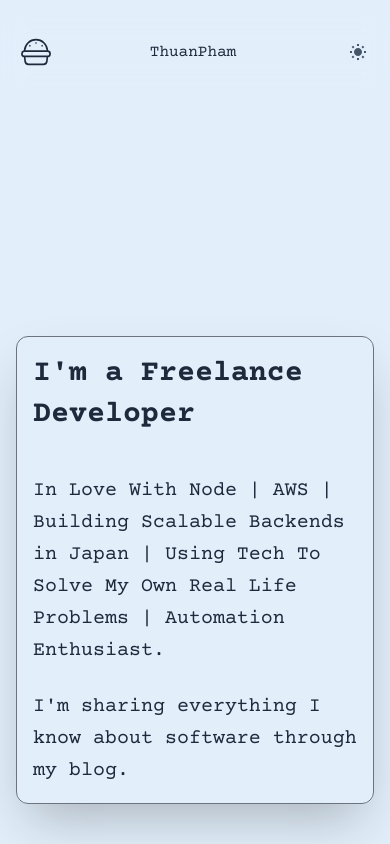
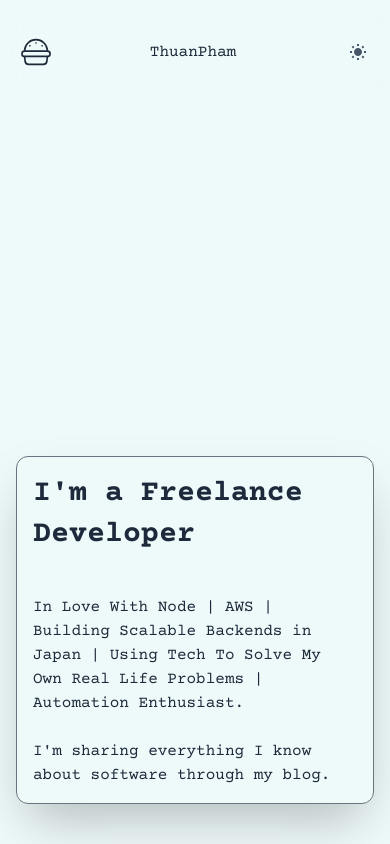
Before and after one commit to phamvant/portfolio, a Next.js app: page / in a window 390 px wide. Shown: the top 844 px of the page. Built offline with nearby package versions, Linux system fonts and the light colour scheme; no server answers.

Commit message:
update responsive

```diff
--- a/app/components/highlight.tsx
+++ b/app/components/highlight.tsx
@@ -29,9 +29,11 @@ export default function Highlight() {
   }, []);
 
   return (
-    <div className="highlight flex flex-col justify-end md:justify-center md:px-[5%] xl:px-[20%] h-full bg-blue-100/60 md:pb-32">
-      <div className="flex flex-col flex-wrap justify-end md:justify-center md:items-center gap-10 md:gap-24 pb-10 md:pb-0">
-        <div className="flex flex-wrap w-full mt-20 gap-20 md:gap-0" id="top">
+    <div className="h-screen flex flex-col">
+      <NavBar />
+    <div className="highlight flex flex-col justify-end md:justify-center md:px-[5%] xl:px-[20%] flex-1">
+      <div className="flex flex-col flex-wrap justify-end md:justify-evenly md:items-center gap-10 pb-10 md:pb-0 h-full">
+        <div className="flex flex-wrap w-full mt-10 gap-20 md:gap-0" id="top">
           <div className="md:flex-1 hover:shadow-sm shadow-2xl transition-all duration-300 border-[1px] border-gray-500 rounded-xl mx-4 md:mx-0">
             <div className="p-4 xl:p-10 row-span-2 pointer-events-none">
               <p className="max-w-[700px] mb-10 text-3xl font-extrabold leading-snug  hl-title md:leading-normal pointer-events-none animate-fadeup">
@@ -39,12 +41,12 @@ export default function Highlight() {
               </p>
 
               <div className="flex flex-col gap-6">
-                <p className="text-xl font-extralight leading-8 max-w-fit hl-content pointer-events-none animate-fadeup">
+                <p className="font-extralight max-w-fit hl-content pointer-events-none animate-fadeup">
                   In Love With Node | AWS | Building Scalable Backends in Japan
                   | Using Tech To Solve My Own Real Life Problems | Automation
                   Enthusiast.
                 </p>
-                <p className="text-xl font-extralight leading-8 max-w-fit hl-content pointer-events-none animate-fadeup">
+                <p className="font-extralight max-w-fit hl-content pointer-events-none animate-fadeup">
                   I'm sharing everything I know about software through my blog.
                 </p>
               </div>
@@ -59,5 +61,6 @@ export default function Highlight() {
         </div>
       </div>
     </div>
+    </div>
   );
 }
--- a/app/components/navbar/nav-bar.tsx
+++ b/app/components/navbar/nav-bar.tsx
@@ -29,7 +29,7 @@ export default function NavBar() {
   }, []);
 
   return (
-    <div className="bg-blue-100/60 md:px-[5%] xl:px-[20%] justify-center z-10 flex flex-row  flex-wrap md:flex-row items-center w-screen pt-4 md:pt-32">
+    <div className=" md:px-[5%] xl:px-[20%] justify-center z-10 flex flex-row  flex-wrap md:flex-row items-center w-screen pt-4 md:pt-20">
       <div
         className="md:justify-between md:flex w-full px-4 py-4 md:py-0 rounded-xl backdrop-blur-md"
         style={{ WebkitBackdropFilter: "5px" }}
--- a/app/components/project/project-2.tsx
+++ b/app/components/project/project-2.tsx
@@ -4,21 +4,21 @@ export default function Project2() {
   return (
     <div className="border-t-2">
       <div className="project-1 py-24 md:pt-44 w-full flex flex-wrap-reverse gap-52 lg:gap-10 *:min-w-[300px] *:flex-1 md:px-[5%] xl:px-[20%] bg-blue-100/60">
-        <div className="relative group *:lg:hover:scale-[60%] *:absolute *:left-10 *:rounded-2xl *:shadow-2xl *:transition-all *:duration-300 pb-64">
+        <div className="relative group *:lg:scale-[60%]  *:absolute *:left-10 *:rounded-2xl *:shadow-2xl *:transition-all *:duration-300 pb-64">
           <p className="-translate-y-40 translate-x-32 group-hover:scale-0 transition-all animate-pulse duration-75 font-bold border-2 border-black p-2 hidden lg:block">
             Hover
           </p>
           <img
             src="/project/lychie/3.jpg"
-            className="w-3/4 lg:w-full lg:group-hover:-translate-y-56 lg:group-hover:-translate-x-80"
+            className="w-3/4 lg:w-full lg:group-hover:-translate-y-64 lg:group-hover:-translate-x-80"
           />
           <img
             src="/project/lychie/2.jpg"
-            className="w-3/4 lg:w-full object-cover translate-x-5 lg:-translate-x-10 -translate-y-10 lg:group-hover:-translate-y-60 lg:group-hover:translate-x-44"
+            className="w-3/4 lg:w-full object-cover translate-x-5 lg:-translate-x-10 -translate-y-10 lg:group-hover:-translate-y-64 lg:group-hover:translate-x-40"
           />
           <img
             src="/project/lychie/1.jpg"
-            className="w-3/4 lg:w-full object-cover translate-x-10 lg:-translate-x-20 -translate-y-20 lg:group-hover:-translate-y-64"
+            className="w-3/4 lg:w-full object-cover translate-x-10 lg:-translate-x-20 -translate-y-20 lg:group-hover:-translate-y-72"
           />
         </div>
         <div className="flex flex-col items-end gap-10 px-4 md:px-0">
--- a/app/components/project/project-3.tsx
+++ b/app/components/project/project-3.tsx
@@ -3,7 +3,7 @@ import { LuArrowUpRight } from "react-icons/lu";
 export default function Project3() {
   return (
     <div>
-      <div className="project-1 py-32 md:py-52 w-full flex flex-wrap gap-40 lg:gap-10 *:min-w-[300px] *:flex-1 md:px-[5%] xl:px-[20%] bg-white">
+      <div className="project-3 py-20 w-full flex flex-wrap gap-40 lg:gap-10 *:min-w-[300px] *:flex-1 md:px-[5%] xl:px-[20%] bg-white">
         <div className="flex flex-col gap-10 px-4 md:px-0">
           <p className="text-3xl text-blue-400">2024</p>
           <p className="text-4xl">Dreamhacker</p>
@@ -19,21 +19,21 @@ export default function Project3() {
           </div>
         </div>
 
-        <div className="relative group *:lg:hover:scale-[75%] *:absolute *:left-10 *:rounded-2xl *:shadow-2xl *:transition-all *:duration-300 pb-64">
-          <p className="-translate-y-40 translate-x-80 group-hover:scale-0 transition-all animate-pulse duration-75 font-bold border-2 border-black p-2 hidden lg:block">
+        <div className="relative group *:lg:scale-[60%]  *:absolute *:left-10 *:rounded-2xl *:shadow-2xl *:transition-all *:duration-300 pb-64">
+          {/* <p className="-translate-y-40 translate-x-80 group-hover:scale-0 transition-all animate-pulse duration-75 font-bold border-2 border-black p-2 hidden lg:block">
             Hover
-          </p>
+          </p> */}
           <img
             src="/project/dreamhacker/3.jpg"
-            className="w-3/4 lg:w-full lg:group-hover:-translate-y-52 lg:group-hover:-translate-x-44"
+            className="w-3/4 lg:w-full lg:group-hover:-translate-y-[25%] lg:group-hover:-translate-x-[40%]"
           />
           <img
             src="/project/dreamhacker/2.jpg"
-            className="w-3/4 lg:w-full object-cover translate-x-5 lg:translate-x-10 -translate-y-10 lg:group-hover:-translate-y-52 lg:group-hover:translate-x-80"
+            className="w-3/4 lg:w-full object-cover translate-x-5 lg:translate-x-10 -translate-y-10 lg:group-hover:-translate-y-[25%] lg:group-hover:translate-x-[60%]"
           />
           <img
             src="/project/dreamhacker/1.jpg"
-            className="w-3/4 lg:w-full object-cover translate-x-10 lg:translate-x-20 -translate-y-20 lg:group-hover:-translate-y-56"
+            className="w-3/4 lg:w-full object-cover translate-x-10 lg:translate-x-20 -translate-y-20 lg:group-hover:-translate-y-[30%]"
           />
         </div>
       </div>
--- a/app/components/project/project.tsx
+++ b/app/components/project/project.tsx
@@ -43,14 +43,14 @@ export default function Project() {
             <LuArrowUpRight />
           </div>
         </div>
-        <div className="relative group *:absolute *:left-10 *:rounded-2xl *:shadow-2xl *:transition-all *:duration-300 pb-64">
+        <div className="relative group  *:absolute *:left-10 *:rounded-2xl *:shadow-2xl *:transition-all *:duration-300 pb-64">
           <img
             src="/project/js/computehub.png"
-            className="w-3/4 lg:w-full lg:group-hover:scale-110 translate-x-10 lg:group-hover:-translate-x-40"
+            className="w-3/4 lg:w-full lg:group-hover:scale-110 translate-x-10 lg:group-hover:-translate-x-[10%]"
           />
           <img
             src="/project/js/computehub.png"
-            className="w-3/4 lg:w-full object-cover lg:group-hover:scale-50 -translate-y-10 lg:group-hover:translate-x-80 lg:group-hover:translate-y-4"
+            className="w-3/4 lg:w-full object-cover lg:group-hover:scale-50  lg:group-hover:translate-x-[75%] lg:group-hover:translate-y-4"
           />
         </div>
       </div>
--- a/app/components/website.tsx
+++ b/app/components/website.tsx
@@ -90,7 +90,7 @@ export default function Website() {
 
   return (
     <>
-      <div className="flex lg:flex-1 flex-row justify-around gap-8 md:gap-10 h-full transition-all items-end">
+      <div className="flex lg:flex-1 flex-row justify-around gap-8 md:gap-10 h-full transition-all items-end pb-10">
         <div className="size-16 flex flex-col justify-end animate-fadeup cursor-pointer">
           <a href="https://github.com/phamvant" target="_blank">
             <RiGithubFill className="size-12 hover:size-14 rounded-full transition-all duration-200" />
--- a/app/page.tsx
+++ b/app/page.tsx
@@ -9,10 +9,7 @@ import Project3 from "./components/project/project-3";
 export default function Home() {
   return (
     <div>
-      <div className="h-screen flex flex-col">
-        <NavBar />
         <Highlight />
-      </div>
       <Project />
       <Project2 />
       <Project3 />
```
Also changed, not shown: public/project/lychie/2.jpg, public/project/lychie/3.jpg.
